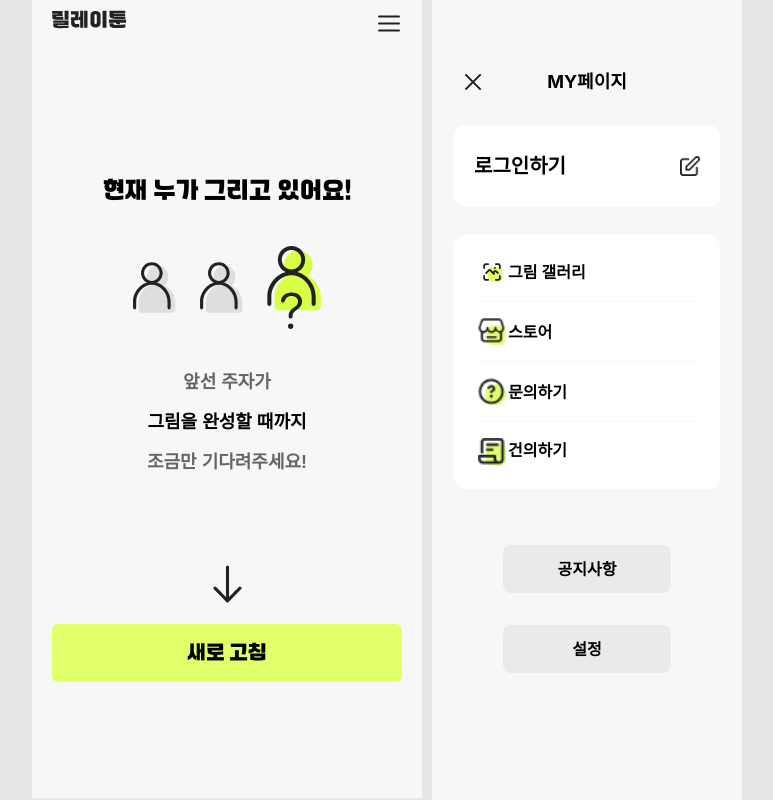
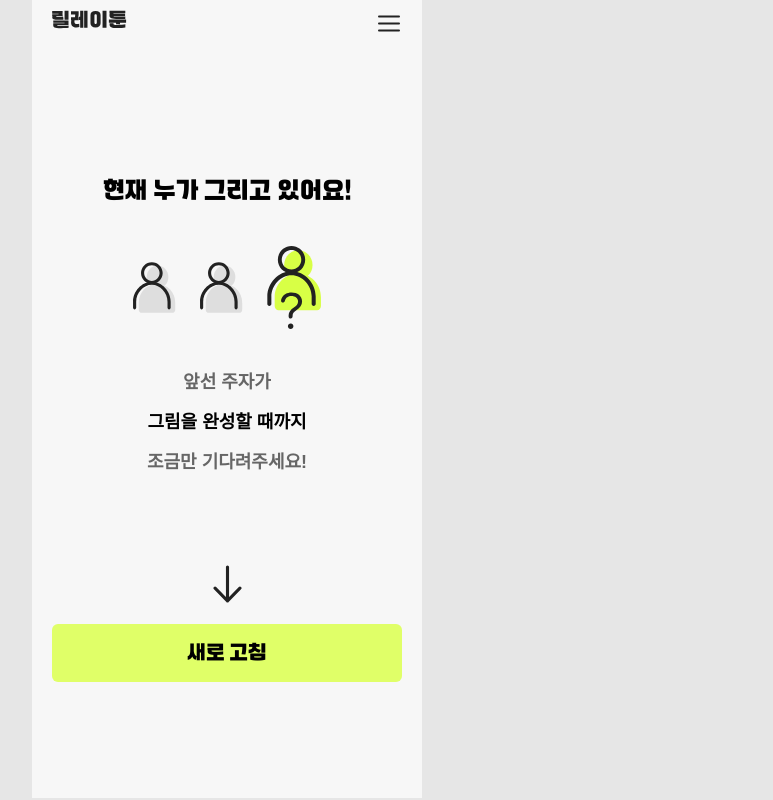
Before and after one commit to relay-toon/front, a Next.js app: page /waiting in a window 1280 px wide. Shown: the whole page, without its empty margins (413-1186 px from the left). Built offline with nearby package versions, Linux system fonts and the light colour scheme.

Commit message:
fix: sidebar fixed

```diff
--- a/package.json
+++ b/package.json
@@ -10,6 +10,7 @@
   },
   "dependencies": {
     "@tanstack/react-query": "^5.29.2",
+    "axios": "^1.6.8",
     "fabric": "^5.3.0",
     "js-cookie": "^3.0.5",
     "next": "14.2.1",
--- a/src/components/Main.tsx
+++ b/src/components/Main.tsx
@@ -4,19 +4,24 @@ import Image from 'next/image';
 import MenuHeader from './header/MenuHeader';
 import LargeBtn from './LargeBtn';
 import Link from 'next/link';
-import Cookie from 'js-cookie';
 import '../app/styles/globals.css';
 import { useAuthStore } from '../store/authStore';
+import { useState } from 'react';
+import MyPageSideBar from './MypageSidebar';
 
 export default function Main() {
   const isLoggedIn = useAuthStore((state) => ({
     isLoggedIn: state.isLoggedIn,
     setIsLoggedIn: state.setIsLoggedIn,
   }));
+  const [isOpen, setIsOpen] = useState(false);
+  const onClick = () => {
+    setIsOpen(false);
+  };
 
   return (
-    <div className="relative overflow-hidden">
-      <MenuHeader />
+    <div className="relative overflow-x-hidden">
+      <MenuHeader isOpen={isOpen} setIsOpen={setIsOpen} />
       <div className="mt-[23.5px] p-5">
         <div className="flex justify-center">
           <Image
@@ -155,6 +160,19 @@ export default function Main() {
           </div>
         </div>
       </div>
+      {isOpen && (
+        <div
+          className={`fixed top-0 z-10 h-[100vh] w-[390px] bg-gray-400 transition-all duration-200 ease-in-out`}
+          style={{ backgroundColor: 'rgba(23, 23, 23, 0.5)' }}
+          onClick={onClick}
+        >
+          <MyPageSideBar
+            setIsOpen={setIsOpen}
+            isOpen={isOpen}
+            isLoggedIn={isLoggedIn ? true : false}
+          />
+        </div>
+      )}
     </div>
   );
 }
--- a/src/components/MypageSidebar.tsx
+++ b/src/components/MypageSidebar.tsx
@@ -14,6 +14,7 @@ export default function MyPageSideBar({
 }: IsLoggedIn) {
   const onXClick = () => {
     setIsOpen(false);
+    console.log(isOpen)
   };
   const suggestBody = encodeURIComponent('건의내용을 적어주세요.');
   const mailto = () => {
@@ -21,7 +22,7 @@ export default function MyPageSideBar({
   };
   return (
     <div
-      className={`custom-pretendard-font absolute top-0 w-[310px] ${isOpen ? `fixed right-0 transform transition-all duration-500 scrollbar-hide` : `right-[-320px] transform transition-all duration-200`} flex h-screen flex-col items-center bg-[#F7F7F7]`}
+      className={`custom-pretendard-font absolute top-0 z-20 w-[310px] ${isOpen ? `right-0 transition-all duration-200 ease-in-out` : `right-[-320px] transition-transform duration-200 ease-in-out`} flex h-screen flex-col items-center bg-[#F7F7F7]`}
     >
       <div className="relative mt-[58px] flex h-[48px] items-center justify-center text-lg ">
         <div
--- a/src/components/header/MenuHeader.tsx
+++ b/src/components/header/MenuHeader.tsx
@@ -5,9 +5,13 @@ import MyPageSideBar from '../MypageSidebar';
 import { useState } from 'react';
 import { useAuthStore } from '@/src/store/authStore';
 
-export default function MenuHeader() {
-  const [isOpen, setIsOpen] = useState(false);
-  const isLoggedIn = useAuthStore((state) => state.isLoggedIn);
+interface IsOpen {
+  isOpen: boolean;
+  setIsOpen: React.Dispatch<React.SetStateAction<boolean>>;
+}
+
+export default function MenuHeader({ isOpen, setIsOpen }: IsOpen) {
+
   const onClick = () => {
     setIsOpen((prev) => !prev);
     console.log(isOpen);
@@ -25,14 +29,7 @@ export default function MenuHeader() {
         className=" ml-auto cursor-pointer"
         onClick={onClick}
       />
-      {isOpen && (
-        <div className="absolute right-0 top-0 h-[100vh] w-full bg-black opacity-50" />
-      )}
-      <MyPageSideBar
-        setIsOpen={setIsOpen}
-        isOpen={isOpen}
-        isLoggedIn={isLoggedIn ? true : false}
-      />
+
     </div>
   );
 }
```
Also changed, not shown: src/app/styles/globals.css (line endings or trailing spaces), 1 other file (tests, documents, lock files or other folders).
